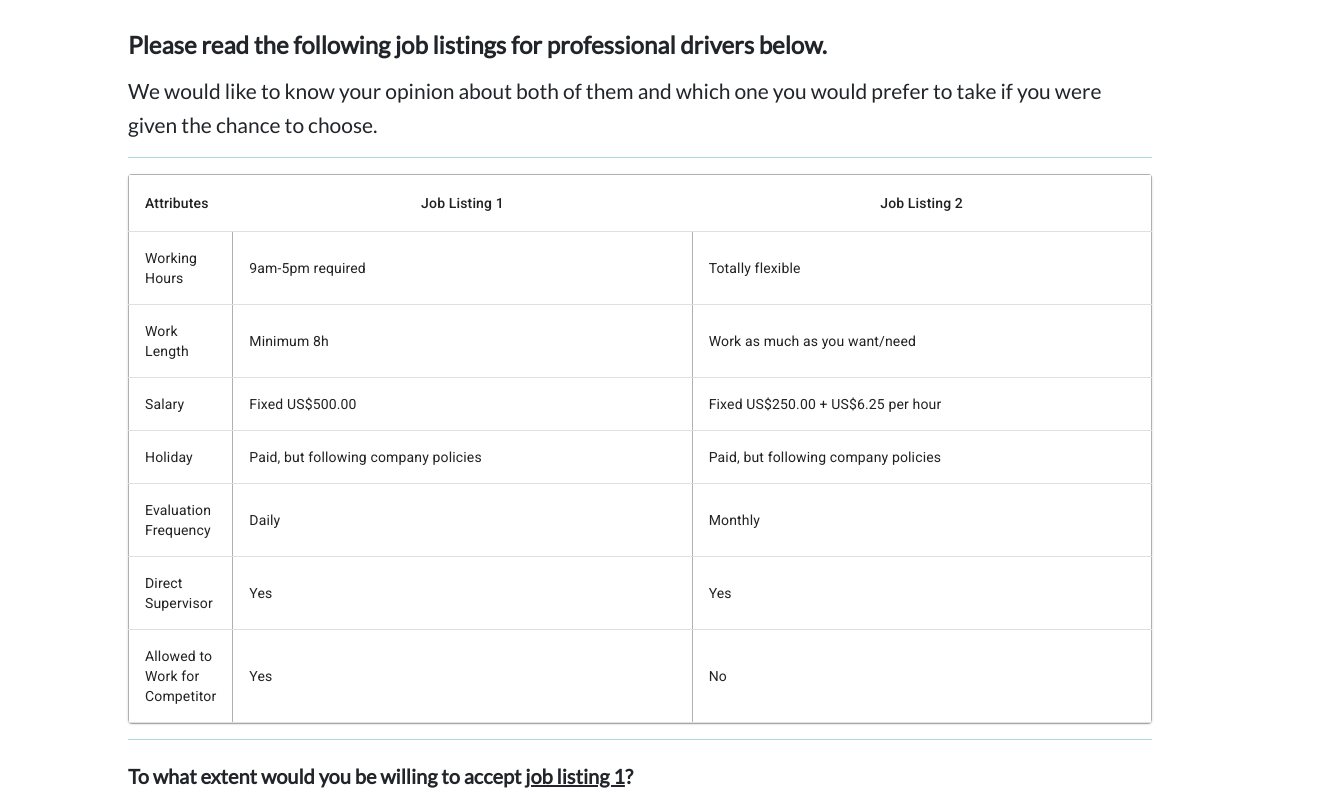
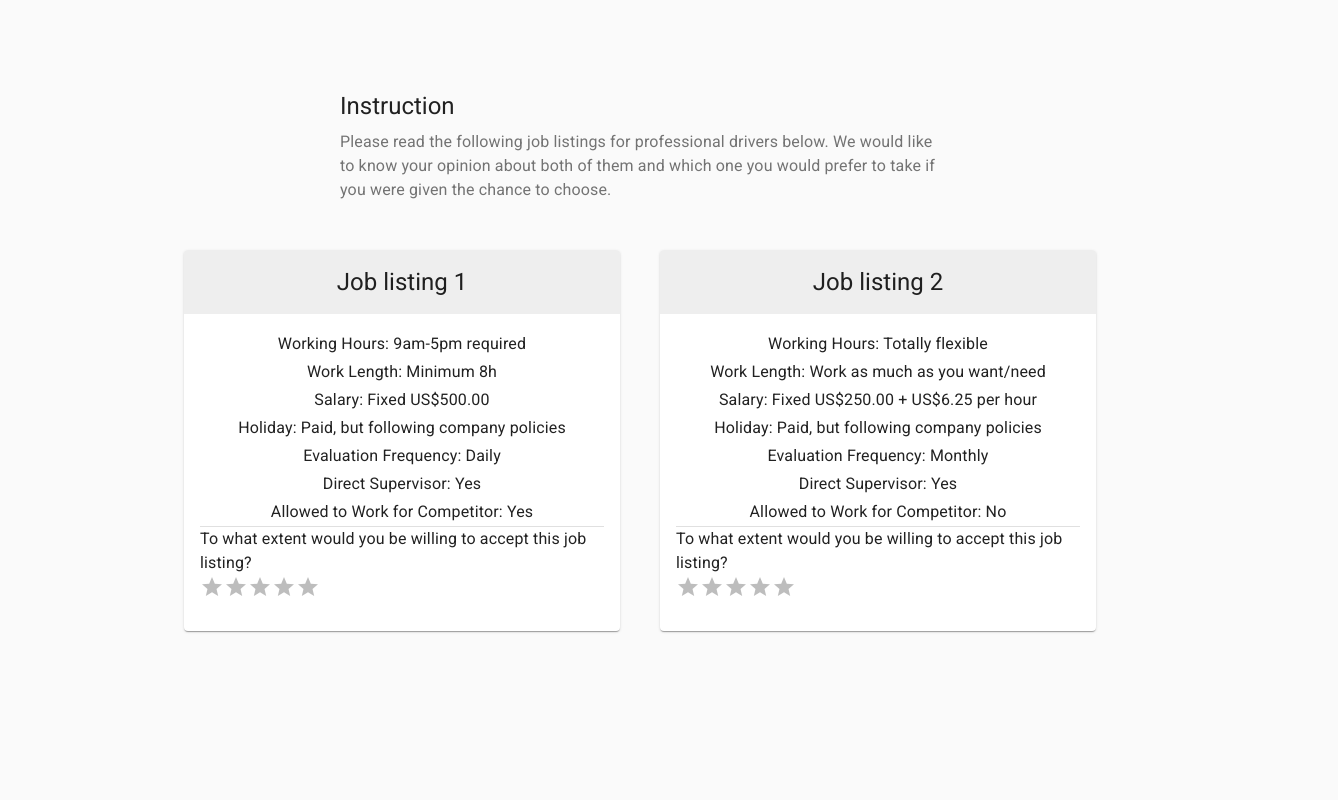
Before and after one commit to nguyenthi47/CS489-GigEcoProject, a React (Create React App) app: page / in a window 1280 px wide. Both pictures are taken after a click on the button "Next". Shown: the top 800 px of the page, 1338 px wide, since content can reach past the window. Built offline with nearby package versions, Linux system fonts and the light colour scheme.

Commit message:
Update Study page

```diff
--- a/package.json
+++ b/package.json
@@ -4,6 +4,7 @@
   "private": true,
   "dependencies": {
     "@material-ui/core": "^4.11.0",
+    "@material-ui/lab": "^4.0.0-alpha.56",
     "@testing-library/jest-dom": "^5.11.5",
     "@testing-library/react": "^11.1.1",
     "@testing-library/user-event": "^12.2.0",
--- /dev/null
+++ b/src/Job.js
@@ -0,0 +1,64 @@
+import React from 'react';
+import { makeStyles } from '@material-ui/core/styles';
+import Card from '@material-ui/core/Card';
+import CardActions from '@material-ui/core/CardActions';
+import CardContent from '@material-ui/core/CardContent';
+import Button from '@material-ui/core/Button';
+import Typography from '@material-ui/core/Typography';
+import RateJob from './Rate.js'
+import Divider from '@material-ui/core/Divider';
+import CardHeader from '@material-ui/core/CardHeader';
+
+const useStyles = makeStyles((theme) => ({
+  cardHeader: {
+    backgroundColor:
+      theme.palette.type === 'light' ? theme.palette.grey[200] : theme.palette.grey[700],
+  },
+}));
+
+const rows = [
+  {idx: "Working hours (time period)", label: "Working Hours"},
+  {idx: "Working hours (length)", label: "Work Length"},
+  {idx: "Salary", label: "Salary"},
+  {idx: "Day off", label: "Holiday"},
+  {idx: "Evaluation", label: "Evaluation Frequency"},
+  {idx: "Direct Supervisor", label: "Direct Supervisor"},
+  {idx: "Working Options (companies in same sector)", label: "Allowed to Work for Competitor"}
+
+];
+
+export default function JobCard(props) {
+  const classes = useStyles();
+  const bull = <span className={classes.bullet}>•</span>;
+
+  return (
+    <Card>
+      <CardHeader
+        title={props.title}
+        titleTypographyProps={{ align: 'center' }}
+        subheaderTypographyProps={{ align: 'center' }}
+        action={null}
+        className={classes.cardHeader}
+      />
+      <CardContent>
+        <ul>
+          {rows.map((row, rowIdx) => (
+            <Typography component="li" variant="subtitle1" align="center" key={rowIdx}>
+              {row.label + ": " + props.jobSpecs[row.idx]}
+            </Typography>
+          ))}
+        </ul>
+        <Divider />
+            <Typography component="p" variant="body1" align="left">
+                To what extent would you be willing to accept this job listing?
+            </Typography>
+        <div>
+          <RateJob
+            saveResponse = {props.saveResponse}
+            question = {props.question}
+          />
+        </div>
+      </CardContent>
+    </Card>
+  );
+}
--- /dev/null
+++ b/src/Rate.js
@@ -0,0 +1,57 @@
+import React from 'react';
+import { withStyles } from '@material-ui/core/styles';
+import Rating from '@material-ui/lab/Rating';
+import Box from '@material-ui/core/Box';
+import './App.css';
+
+const labels = {
+  1: 'Not willing at all',
+  2: 'Not really willing',
+  3: 'Undecided',
+  4: 'Somewhat willing',
+  5: 'Willing',
+};
+
+const styles = theme => ({
+  root: {
+    width: 200,
+    display: 'flex',
+    alignItems: 'center',
+  },
+});
+
+class RateJob extends React.Component {
+  constructor(props) {
+    super(props);
+    this.handleChange = this.handleChange.bind(this);
+    this.state = {
+      value: null,
+      hover: -1
+    }
+  }
+
+  handleChange(e, newValue) {
+    this.setState({value: newValue});
+    this.props.saveResponse(this.props.question, labels[newValue]);
+  }
+
+  render() {
+  const {classes} = this.props;
+  return (
+    <div className={classes.root}>
+      <Rating
+        name="hover-feedback"
+        value={this.state.value}
+        precision={1}
+        onChange={this.handleChange}
+        onChangeActive={(event, newHover) => {
+          this.setState({hover: newHover});
+        }}
+      />
+      {this.state.value !== null && <Box>{labels[this.state.hover !== -1 ? this.state.hover : this.state.value]}</Box>}
+    </div>
+  );
+  }
+}
+
+export default withStyles(styles) (RateJob);
--- a/src/Study.js
+++ b/src/Study.js
@@ -1,10 +1,66 @@
 import React from 'react';
-import './App.css';
+import Button from '@material-ui/core/Button';
+import Card from '@material-ui/core/Card';
+import CardActions from '@material-ui/core/CardActions';
+import CardContent from '@material-ui/core/CardContent';
+import CardHeader from '@material-ui/core/CardHeader';
+import CssBaseline from '@material-ui/core/CssBaseline';
+import Grid from '@material-ui/core/Grid';
+import Typography from '@material-ui/core/Typography';
+import Link from '@material-ui/core/Link';
+import { withStyles } from '@material-ui/core/styles';
+import Container from '@material-ui/core/Container';
+import Box from '@material-ui/core/Box';
 import LikertScale from './LikertScale';
-import Button from 'react-bootstrap/Button';
-import Table from './Table.js';
+import JobCard from './Job';
+
+const styles = theme => ({
+  '@global': {
+    ul: {
+      margin: 0,
+      padding: 0,
+      listStyle: 'none',
+    },
+  },
+  appBar: {
+    borderBottom: `1px solid ${theme.palette.divider}`,
+  },
+  toolbar: {
+    flexWrap: 'wrap',
+  },
+  toolbarTitle: {
+    flexGrow: 1,
+  },
+  link: {
+    margin: theme.spacing(1, 1.5),
+  },
+  instruction: {
+    padding: theme.spacing(8, 0, 6),
+  },
+  cardHeader: {
+    backgroundColor:
+    theme.palette.type === 'light' ? theme.palette.grey[200] : theme.palette.grey[700],
+  },
+  cardStudy: {
+    display: 'flex',
+    justifyContent: 'center',
+    alignItems: 'baseline',
+    marginBottom: theme.spacing(2),
+  },
+  footer: {
+    borderTop: `1px solid ${theme.palette.divider}`,
+    marginTop: theme.spacing(8),
+    paddingTop: theme.spacing(3),
+    paddingBottom: theme.spacing(3),
+    [theme.breakpoints.up('sm')]: {
+      paddingTop: theme.spacing(6),
+      paddingBottom: theme.spacing(6),
+    },
+  },
+});
 
 class Study extends React.Component {
+
   constructor(props) {
     super(props);
     this.state = {
@@ -30,82 +86,150 @@ class Study extends React.Component {
     }
 
   }
-
   render() {
-        let content;
-        content =
-            <div>
-                <div className="Subtitle" style={{marginBottom: "10px"}}>
+    const { classes } = this.props;
+    return (
+      <React.Fragment>
+        <CssBaseline />
+        {/* Hero unit */}
+        <Container maxWidth="sm" component="main" className={classes.instruction}>
+          <Typography component="h1" variant="h5" color="textPrimary" gutterBottom>
+            Instruction
+          </Typography>
+          <Typography variant="body1"  color="textSecondary" component="p">
             Please read the following job listings for professional drivers below.
-                </div>
-                <div className="BigText" style={{marginTop: "10px"}}>
             We would like to know your opinion about both of them and which one you would prefer to take if you were given the chance to choose.
-                </div>
-                <hr/>
-                <div>
-                    <div>
-                        <Table pair={this.props.pairs[this.state.idx]}/>
-                    </div>
-                </div>
-                <hr/>
-                <div>
-                    <div>
-                        <div className="QuestionMargin Question">
-                            To what extent would you be willing to accept <span className="underline">job listing 1</span>?
-                        </div>
-                        <LikertScale
-                            n={5}
-                            currId={this.state.idx}
-                            saveResponse={this.props.saveResponse}
-                            question={"j" + this.state.idx + "-1"}
-                            multipleText={true}
-                            answers={["Not willing at all", "Not really willing", "Undecided", "Somewhat willing", "Willing"]}
+          </Typography>
+        </Container>
+        {/* End hero unit */}
+        <Container maxWidth="md" component="main">
+          <Grid container spacing={5} alignItems="flex-end">
+            {this.props.pairs[this.state.idx].map((jobSpecs, jobIdx) => (
+              <Grid item key={jobIdx} sm={12} md={6}>
+                <JobCard
+                  title = {"Job listing " + (jobIdx + 1)}
+                  saveResponse = {this.props.saveResponse}
+                  question = {"j" + this.state.idx + "-1"}
+                  jobSpecs = {jobSpecs}
                 />
-                    </div>
-
-                    <div>
-                        <div className="QuestionMargin Question">
-                            To what extent would you be willing to accept <span className="underline">job listing 2</span>?
-                        </div>
-                        <LikertScale
-                            n={5}
-                            currId={this.state.idx}
-                            saveResponse={this.props.saveResponse}
-                            question={"j" + this.state.idx + "-2"}
-                            multipleText={true}
-                            answers={["Not willing at all", "Not really willing", "Undecided", "Somewhat willing", "Willing"]}
-                        />
-                    </div>
-
-
-                    <div>
-                        <div className="QuestionMargin Question">
-                            Which one of the two job listings above do you prefer?
-                        </div>
-                        <LikertScale
-                            n={2}
-                            currId={this.state.idx}
-                            saveResponse={this.props.saveResponse}
-                            question={"choice" + this.state.idx}
-                            multipleText={true}
-                            answers={["Job Listing 1", "Job Listing 2"]}
-                        />
-                    </div>
-
-                </div>
-                <hr style={{marginTop: "30px"}}/>
-                <div style={{textAlign: "right"}}>
-                    <Button variant="secondary" onClick={this.nextScenario}>Next</Button>
-                    <div style={{display: (this.state.attCheck) ? "none" : "block", textAlign: "left"}}>{this.state.idx + 1}/16</div>
-                </div>
-            </div>
-        return(
-            <div>
-                {content}
-            </div>
+              </Grid>
+            ))}
+          </Grid>
+        </Container>
+      </React.Fragment>
     );
   }
-
 }
 
-export default Study;
+export default withStyles(styles) (Study);
+
+// import React from 'react';
+// import './App.css';
+// import LikertScale from './LikertScale';
+// import Button from 'react-bootstrap/Button';
+// import Table from './Table.js';
+//
+// class Study extends React.Component {
+//     constructor(props) {
+//         super(props);
+//         this.state = {
+//             idx: 0
+//         }
+//
+//         this.nextScenario = this.nextScenario.bind(this);
+//     }
+//
+//     nextScenario() {
+//         var checkList = ["choice" + this.state.idx, "j" + this.state.idx + "-2", "j" + this.state.idx + "-1"];
+//         if (this.props.checkIfSkip(checkList)) {
+//             if (this.state.idx === 15) {
+//                 this.props.skipStage();
+//             } else {
+//                 this.props.saveTime("scenario" +  this.state.idx + "end")
+//                 this.setState({
+//                     idx: this.state.idx + 1
+//                 })
+//             }
+//         } else {
+//             alert("Please answer all questions.");
+//         }
+//
+//     }
+//
+//     render() {
+//         let content;
+//         content =
+//             <div>
+//                 <div className="Subtitle" style={{marginBottom: "10px"}}>
+//                     Please read the following job listings for professional drivers below.
+//                 </div>
+//                 <div className="BigText" style={{marginTop: "10px"}}>
+//                     We would like to know your opinion about both of them and which one you would prefer to take if you were given the chance to choose.
+//                 </div>
+//                 <hr/>
+//                 <div>
+//                     <div>
+//                         <Table pair={this.props.pairs[this.state.idx]}/>
+//                     </div>
+//                 </div>
+//                 <hr/>
+//                 <div>
+//                     <div>
+//                         <div className="QuestionMargin Question">
+//                             To what extent would you be willing to accept <span className="underline">job listing 1</span>?
+//                         </div>
+//                         <LikertScale
+//                             n={5}
+//                             currId={this.state.idx}
+//                             saveResponse={this.props.saveResponse}
+//                             question={"j" + this.state.idx + "-1"}
+//                             multipleText={true}
+//                             answers={["Not willing at all", "Not really willing", "Undecided", "Somewhat willing", "Willing"]}
+//                         />
+//                     </div>
+//
+//                     <div>
+//                         <div className="QuestionMargin Question">
+//                             To what extent would you be willing to accept <span className="underline">job listing 2</span>?
+//                         </div>
+//                         <LikertScale
+//                             n={5}
+//                             currId={this.state.idx}
+//                             saveResponse={this.props.saveResponse}
+//                             question={"j" + this.state.idx + "-2"}
+//                             multipleText={true}
+//                             answers={["Not willing at all", "Not really willing", "Undecided", "Somewhat willing", "Willing"]}
+//                         />
+//                     </div>
+//
+//
+//                     <div>
+//                         <div className="QuestionMargin Question">
+//                             Which one of the two job listings above do you prefer?
+//                         </div>
+//                         <LikertScale
+//                             n={2}
+//                             currId={this.state.idx}
+//                             saveResponse={this.props.saveResponse}
+//                             question={"choice" + this.state.idx}
+//                             multipleText={true}
+//                             answers={["Job Listing 1", "Job Listing 2"]}
+//                         />
+//                     </div>
+//
+//                 </div>
+//                 <hr style={{marginTop: "30px"}}/>
+//                 <div style={{textAlign: "right"}}>
+//                     <Button variant="secondary" onClick={this.nextScenario}>Next</Button>
+//                     <div style={{display: (this.state.attCheck) ? "none" : "block", textAlign: "left"}}>{this.state.idx + 1}/16</div>
+//                 </div>
+//             </div>
+//         return(
+  //             <div>
+//                 {content}
+//             </div>
+//         );
+//     }
+//
+// }
+  //
```
Also changed, not shown: src/Slider.js (added, +50 -0 lines), src/LikertScale.js (line endings or trailing spaces). Lines whose indentation alone changed are shown as unchanged.
